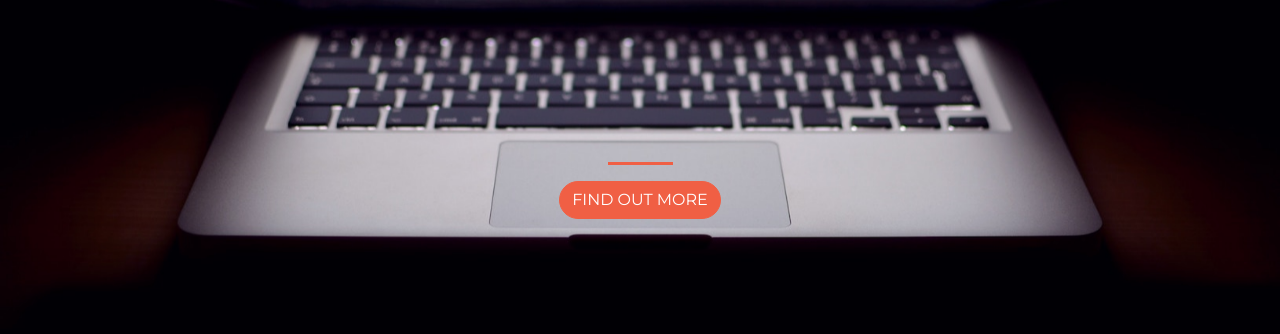
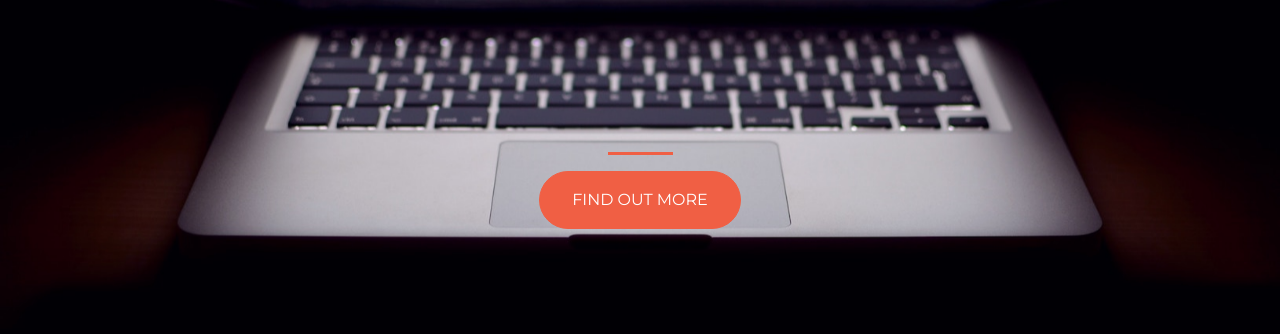
Before and after one commit to G-Noel/G-Noel.github.io, a plain HTML site: page index.html in a window 1280 px wide. Shown: the part 330-664 px from the top of the page. Drawn offline with nearby package versions, Linux system fonts and the light colour scheme.

Commit message:
Update style.css

```diff
--- a/style.css
+++ b/style.css
@@ -42,6 +42,6 @@ hr {
   border-width: 4px;
 }
 
-btn-xl {
+.btn-xl {
   padding: 1rem 2rem;
 }
```
